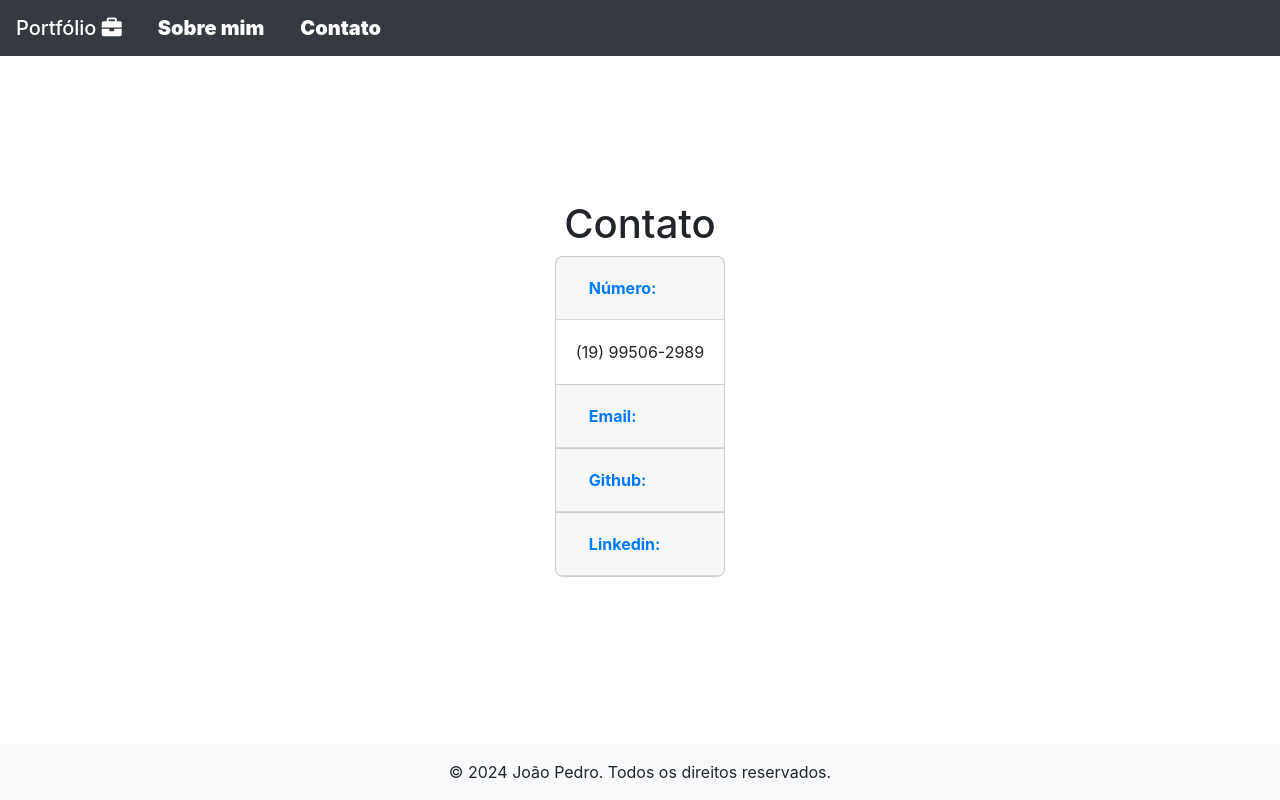
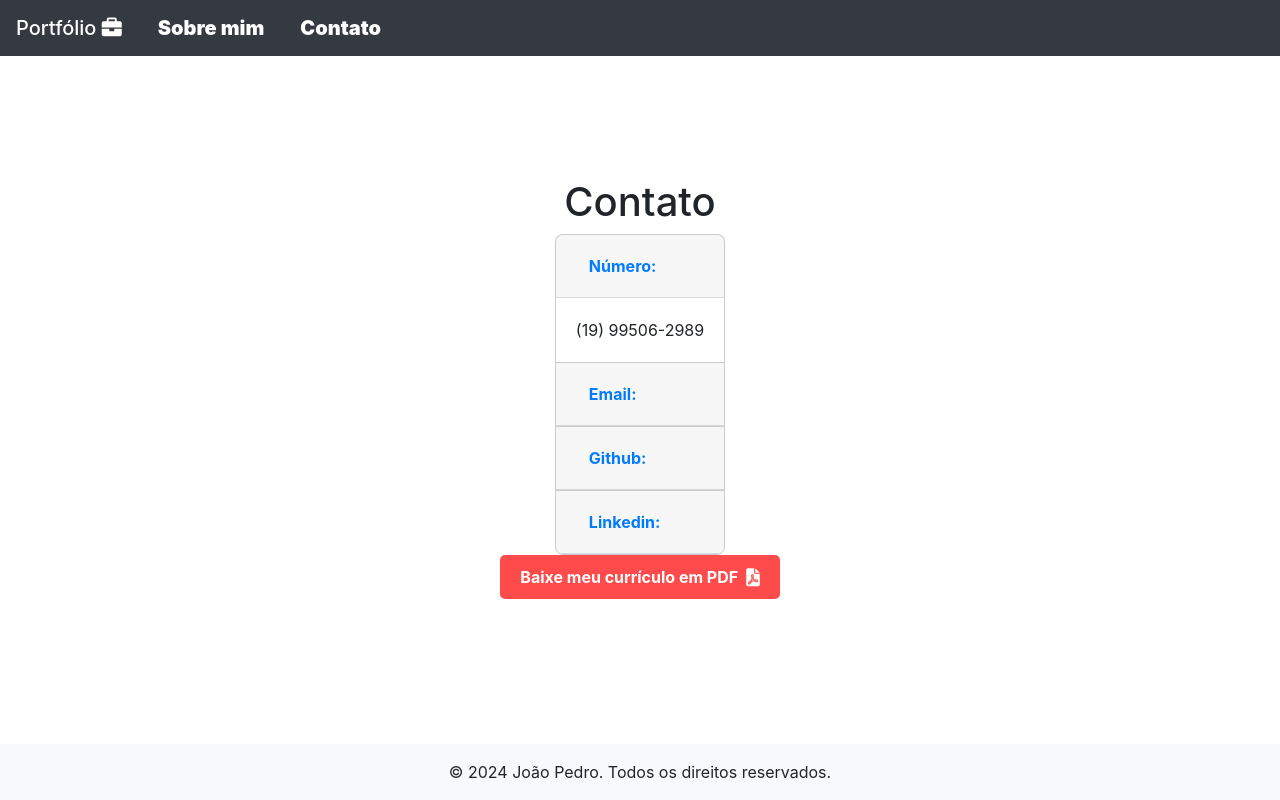
Before and after one commit to joaopedrooliveir4/portfolio, a plain HTML site: page contato.html in a window 1280 px wide. Drawn offline with nearby package versions, Linux system fonts and the light colour scheme.

Commit message:
Add files via upload

```diff
--- a/contato.html
+++ b/contato.html
@@ -1,5 +1,6 @@
 <!DOCTYPE html>
 <html lang="pt-BR">
+
 <head>
     <meta charset="UTF-8">
     <meta name="viewport" content="width=device-width, initial-scale=1.0">
@@ -9,6 +10,7 @@
     <link rel="stylesheet" href="https://cdnjs.cloudflare.com/ajax/libs/font-awesome/6.0.0-beta3/css/all.min.css">
     <title>Contato</title>
 </head>
+
 <body>
     <header>
         <nav class="navbar navbar-dark bg-dark">
@@ -25,12 +27,14 @@
             <div class="card">
                 <div class="card-header" id="headingPhone">
                     <h2 class="mb-0">
-                        <button class="btn btn-link btn-block text-left" type="button" data-toggle="collapse" data-target="#collapsePhone" aria-expanded="true" aria-controls="collapsePhone">
+                        <button class="btn btn-link btn-block text-left" type="button" data-toggle="collapse"
+                            data-target="#collapsePhone" aria-expanded="true" aria-controls="collapsePhone">
                             <strong>Número:</strong>
                         </button>
                     </h2>
                 </div>
-                <div id="collapsePhone" class="collapse show" aria-labelledby="headingPhone" data-parent="#contactAccordion">
+                <div id="collapsePhone" class="collapse show" aria-labelledby="headingPhone"
+                    data-parent="#contactAccordion">
                     <div class="card-body">
                         (19) 99506-2989
                     </div>
@@ -40,7 +44,8 @@
             <div class="card">
                 <div class="card-header" id="headingEmail">
                     <h2 class="mb-0">
-                        <button class="btn btn-link btn-block text-left collapsed" type="button" data-toggle="collapse" data-target="#collapseEmail" aria-expanded="false" aria-controls="collapseEmail">
+                        <button class="btn btn-link btn-block text-left collapsed" type="button" data-toggle="collapse"
+                            data-target="#collapseEmail" aria-expanded="false" aria-controls="collapseEmail">
                             <strong>Email:</strong>
                         </button>
                     </h2>
@@ -55,12 +60,14 @@
             <div class="card">
                 <div class="card-header" id="headingGithub">
                     <h2 class="mb-0">
-                        <button class="btn btn-link btn-block text-left collapsed" type="button" data-toggle="collapse" data-target="#collapseGithub" aria-expanded="false" aria-controls="collapseGithub">
+                        <button class="btn btn-link btn-block text-left collapsed" type="button" data-toggle="collapse"
+                            data-target="#collapseGithub" aria-expanded="false" aria-controls="collapseGithub">
                             <strong>Github:</strong>
                         </button>
                     </h2>
                 </div>
-                <div id="collapseGithub" class="collapse" aria-labelledby="headingGithub" data-parent="#contactAccordion">
+                <div id="collapseGithub" class="collapse" aria-labelledby="headingGithub"
+                    data-parent="#contactAccordion">
                     <div class="card-body">
                         <a href="https://github.com/joaopedrooliveir4">https://github.com/joaopedrooliveir4</a>
                     </div>
@@ -70,18 +77,27 @@
             <div class="card">
                 <div class="card-header" id="headingLinkedin">
                     <h2 class="mb-0">
-                        <button class="btn btn-link btn-block text-left collapsed" type="button" data-toggle="collapse" data-target="#collapseLinkedin" aria-expanded="false" aria-controls="collapseLinkedin">
+                        <button class="btn btn-link btn-block text-left collapsed" type="button" data-toggle="collapse"
+                            data-target="#collapseLinkedin" aria-expanded="false" aria-controls="collapseLinkedin">
                             <strong>Linkedin:</strong>
                         </button>
                     </h2>
                 </div>
-                <div id="collapseLinkedin" class="collapse" aria-labelledby="headingLinkedin" data-parent="#contactAccordion">
+                <div id="collapseLinkedin" class="collapse" aria-labelledby="headingLinkedin"
+                    data-parent="#contactAccordion">
                     <div class="card-body">
-                        <a href="https://www.linkedin.com/in/jo%C3%A3o-pedro-oliveira-488389178/">https://www.linkedin.com/in/jo%C3%A3o-pedro-oliveira-488389178/</a>
+                        <a
+                            href="https://www.linkedin.com/in/jo%C3%A3o-pedro-oliveira-488389178/">https://www.linkedin.com/in/jo%C3%A3o-pedro-oliveira-488389178/</a>
                     </div>
                 </div>
             </div>
         </div>
+
+        <a id="btn_pdf" href="https://drive.google.com/file/d/1A2OzRzIaEyxzBk1lsyKOkiHepKYqH_i5/view?usp=drive_link"
+            target="_blank" class="botao_pdf">
+            Baixe meu currículo em PDF
+            <i class="fas fa-file-pdf"></i>
+        </a>
     </main>
 
     <footer class="text-center p-3 mt-4" style="background-color: #f8f9fa;">
@@ -98,4 +114,5 @@
         integrity="sha384-ChfqqxuZUCnJSK3+MXmPNIyE6ZbWh2IMqE241rYiqJxyMiZ6OW/JmZQ5stwEULTy"
         crossorigin="anonymous"></script>
 </body>
+
 </html>
--- a/styles.css
+++ b/styles.css
@@ -66,6 +66,39 @@ main {
     flex-direction: column;
     justify-content: center;
     align-items: center;
+}
+
+.botao_pdf {
+    text-decoration: none;
+    display: inline-block;
+}
+
+#btn_pdf {
+    background-color: #ff4b4b; /* Cor de fundo */
+    color: #ffffff; /* Cor do texto */
+    border: none;
+    padding: 10px 20px;
+    font-size: 16px;
+    font-weight: bold;
+    border-radius: 5px;
+    display: inline-flex;
+    align-items: center;
+    gap: 8px;
+    cursor: pointer;
+    transition: background-color 0.3s ease;
+}
+
+#btn_pdf i {
+    font-size: 18px; /* Ajuste o tamanho do ícone */
+}
+
+#btn_pdf:hover {
+    background-color: #e04343; /* Cor ao passar o mouse */
+    text-decoration: none; /* Remove sublinhado do texto */
+}
+
+.botao_pdf:active #btn_pdf {
+    background-color: #cc3b3b; /* Cor ao clicar */
 }
 
 /* Ajustes para telas menores que 576px */
@@ -148,4 +181,9 @@ main {
     footer {
         font-size: 12px;
     }
+
+    .container.cards {
+        display: flex;
+        flex-direction: column;
+    }
 }
```
